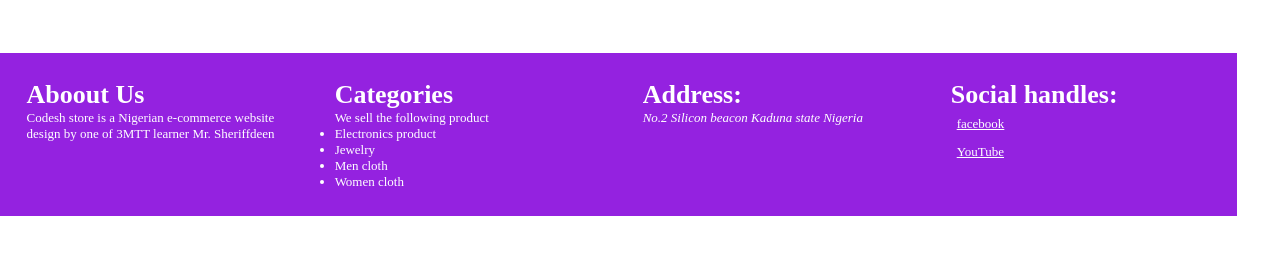
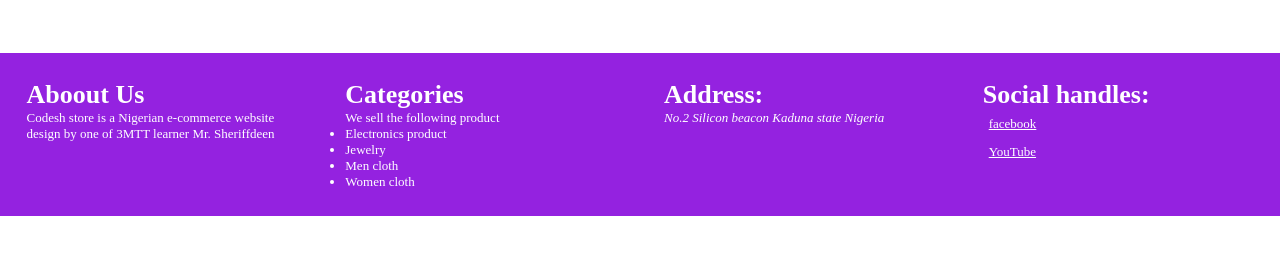
Before and after one commit to MSHERIFF2/e-commerce, a plain HTML site: page index.html in a window 1280 px wide. Shown: the part 374-628 px from the top of the page. Drawn offline with Linux system fonts and the light colour scheme; no server answers.

Commit message:
Update style.css

```diff
--- a/style.css
+++ b/style.css
@@ -160,14 +160,14 @@ img{
     justify-content: space-evenly;
     background-color: rgb(148, 34, 224);
     color: white;
-    /* align-items: center; */
+
 
     justify-items: center;
     height: 10em;
     padding: .2em;
     font-size: small;
     max-width: 100%;
-    width: fit-content;
+    width: 100%;
     height: fit-content;
 
 }
```
